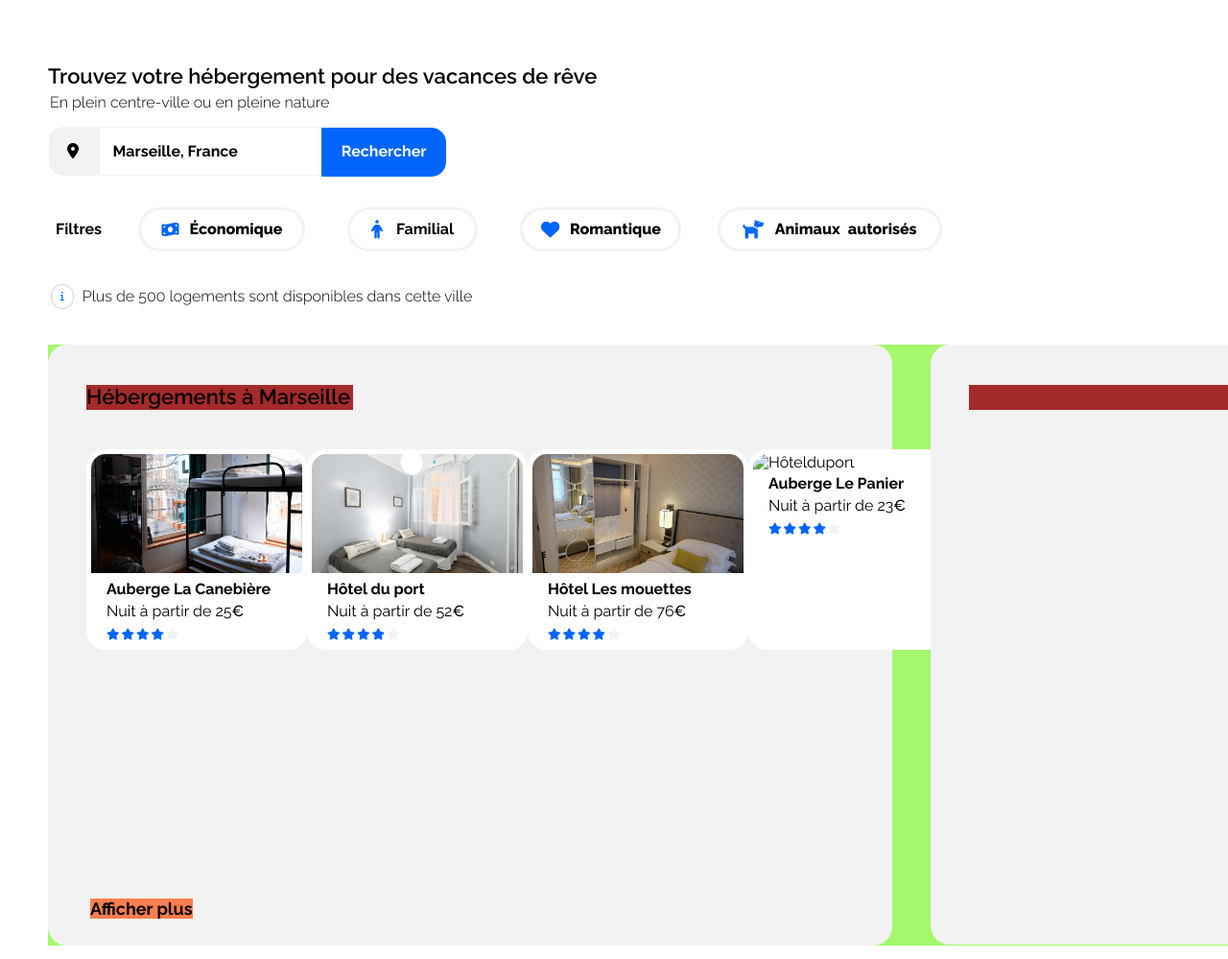
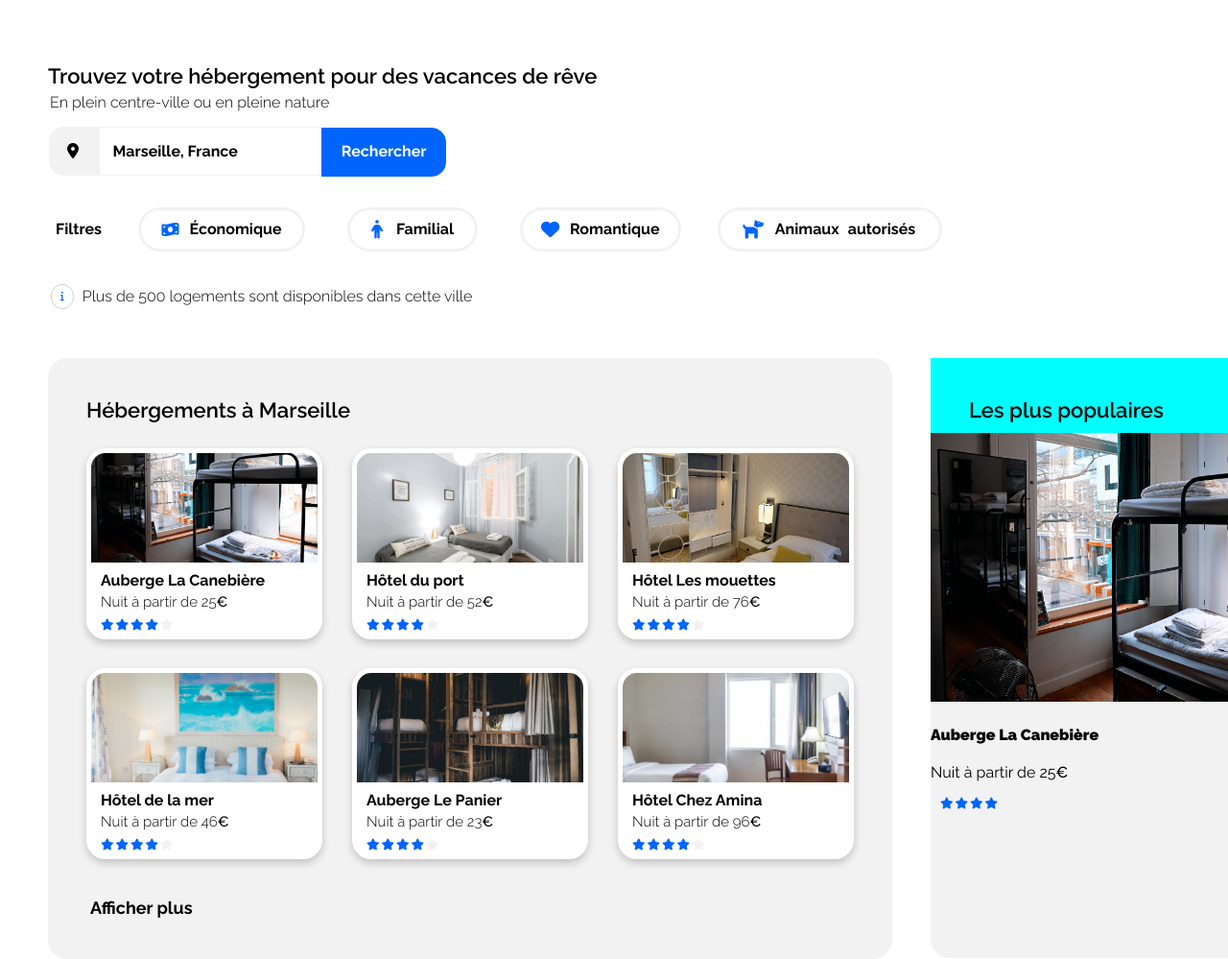
Before and after one commit to Tonio2023/Dossier-VS-CODE, a plain HTML site: page index.html in a window 1280 px wide. Shown: the part 68-1067 px from the top of the page at 96% size. Drawn offline with Linux system fonts and the light colour scheme.

Commit message:
projet 2 50%

```diff
--- a/Css/style.css
+++ b/Css/style.css
@@ -235,7 +235,7 @@ input::placeholder {
     margin: 0;
     width: 90px;
     font-family: 'Raleway', sans-serif;
-    font-weight: 800;
+    font-weight: 700;
     text-align: center;
     height: 40px;
     display: flex;
@@ -329,7 +329,7 @@ input::placeholder {
     margin: 0;
     width: 110px;
     font-family: 'Raleway', sans-serif;
-    font-weight: 800;
+    font-weight: 700;
     text-align: center;
     height: 40px;
     display: flex;
@@ -375,7 +375,7 @@ input::placeholder {
     margin: 0;
     width: 90px;
     font-family: 'Raleway', sans-serif;
-    font-weight: 800;
+    font-weight: 700;
     text-align: center;
     height: 40px;
     display: flex;
@@ -424,8 +424,7 @@ input::placeholder {
 .Conteneurcards {
     display: flex;
     flex-direction: row;
-    background-color:rgb(163, 248, 107) ;
-    margin-top: 25px;
+    margin-top: 39px;
     margin-left: 50px;
     width: 1340px;
     height: 626px;
@@ -442,7 +441,6 @@ input::placeholder {
 }
 
 h2 {
-    background-color: brown;
     font-family: 'Raleway', sans-serif;
     width: 278px;
     height: 26px;
@@ -455,30 +453,36 @@ h2 {
 /***************************cards1*******************************/
 .cards1 {
     display: flex;
+    flex-wrap: wrap;
     flex-direction: row;
     height: 428px;
     width: 800px;
     margin-left:40px;
-    margin-top: 23px;
+    margin-left: 40px;
+    margin-top: 8px;
+
 
 }
 
 /*******************card1*********************/
 
 .card1 {
-    width: 246px;
-    height: 199px;
+    width: 236px;
+    height: 189px;
     border-radius: 20px;
     border-color: white;
     border-width: 5px;
     border-style: solid;
     background-color: white;
+    box-shadow: 0 4px 8px 0 rgba(0,0,0,0.2);
+    transition: 0.3s;
 }
 .card1 img {
-    height:124px;
+    height:114px;
     object-fit:cover;
     width:100%;
     border-radius: 15px 15px 0 0;
+
 }
 .card1 h4 {
     width: 204px;
@@ -488,36 +492,41 @@ h2 {
     font-weight: 500;
     font-size: 16px;
     line-height: 19px;
-
     color: #000000;
     margin:0;
-    margin-left: 16px;
-    margin-top: 2px;
+    margin-left: 10px;
+    margin-top: 4px;
 }
 
 .card1 p {
-    margin-left: 16px;
+    margin-left: 10px;
     margin-top: 9px;
     margin-bottom: 0;
+    font-weight: 300;
+    font-size:15px;
 }
 
 
 /*********card2**********/
 
 .card2 {
-    width: 246px;
-    height: 199px;
+    width: 236px;
+    height: 189px;
     border-radius: 20px;
     border-color: white;
     border-width: 5px;
     border-style: solid;
     background-color: white;
+    box-shadow: 0 4px 8px 0 rgba(0,0,0,0.2);
+    transition: 0.3s;
+    margin-left: 31px;
 }
 .card2 img {
-    height:124px;
+    height:114px;
     object-fit:cover;
     width:100%;
     border-radius: 15px 15px 0 0;
+
 }
 .card2 h4 {
     width: 204px;
@@ -527,36 +536,42 @@ h2 {
     font-weight: 500;
     font-size: 16px;
     line-height: 19px;
-
     color: #000000;
     margin:0;
-    margin-left: 16px;
-    margin-top: 2px;
+    margin-left: 10px;
+    margin-top: 4px;
 }
 
 .card2 p {
-    margin-left: 16px;
+    margin-left: 10px;
     margin-top: 9px;
     margin-bottom: 0;
+    font-weight: 300;
+    font-size:15px;
 }
+
 
 
 /***************card3****************/
 
 .card3 {
-    width: 246px;
-    height: 199px;
+    width: 236px;
+    height: 189px;
     border-radius: 20px;
     border-color: white;
     border-width: 5px;
     border-style: solid;
     background-color: white;
+    box-shadow: 0 4px 8px 0 rgba(0,0,0,0.2);
+    transition: 0.3s;
+    margin-left: 31px;
 }
 .card3 img {
-    height:124px;
+    height:114px;
     object-fit:cover;
     width:100%;
     border-radius: 15px 15px 0 0;
+
 }
 .card3 h4 {
     width: 204px;
@@ -566,17 +581,149 @@ h2 {
     font-weight: 500;
     font-size: 16px;
     line-height: 19px;
-
     color: #000000;
     margin:0;
-    margin-left: 16px;
-    margin-top: 2px;
+    margin-left: 10px;
+    margin-top: 4px;
 }
 
 .card3 p {
-    margin-left: 16px;
+    margin-left: 10px;
     margin-top: 9px;
     margin-bottom: 0;
+    font-weight: 300;
+    font-size:15px;
+}
+
+/**************card4*************/
+
+.card4 {
+    width: 236px;
+    height: 189px;
+    border-radius: 20px;
+    border-color: white;
+    border-width: 5px;
+    border-style: solid;
+    background-color: white;
+    box-shadow: 0 4px 8px 0 rgba(0,0,0,0.2);
+    transition: 0.3s;
+    margin-top: 30px;
+}
+.card4 img {
+    height:114px;
+    object-fit:cover;
+    width:100%;
+    border-radius: 15px 15px 0 0;
+
+}
+.card4 h4 {
+    width: 204px;
+    height: 15px;
+    font-family: 'Raleway';
+    font-style: normal;
+    font-weight: 500;
+    font-size: 16px;
+    line-height: 19px;
+    color: #000000;
+    margin:0;
+    margin-left: 10px;
+    margin-top: 4px;
+}
+
+.card4 p {
+    margin-left: 10px;
+    margin-top: 9px;
+    margin-bottom: 0;
+    font-weight: 300;
+    font-size:15px;
+}
+
+/***************card5*************/
+.card5 {
+    width: 236px;
+    height: 189px;
+    border-radius: 20px;
+    border-color: white;
+    border-width: 5px;
+    border-style: solid;
+    background-color: white;
+    box-shadow: 0 4px 8px 0 rgba(0,0,0,0.2);
+    transition: 0.3s;
+    margin-top: 30px;
+    margin-left: 31px;
+}
+.card5 img {
+    height:114px;
+    object-fit:cover;
+    width:100%;
+    border-radius: 15px 15px 0 0;
+
+}
+.card5 h4 {
+    width: 204px;
+    height: 15px;
+    font-family: 'Raleway';
+    font-style: normal;
+    font-weight: 500;
+    font-size: 16px;
+    line-height: 19px;
+    color: #000000;
+    margin:0;
+    margin-left: 10px;
+    margin-top: 4px;
+}
+
+.card5 p {
+    margin-left: 10px;
+    margin-top: 9px;
+    margin-bottom: 0;
+    font-weight: 300;
+    font-size:15px;
+}
+
+
+/**************card6*************/
+
+.card6 {
+    width: 236px;
+    height: 189px;
+    border-radius: 20px;
+    border-color: white;
+    border-width: 5px;
+    border-style: solid;
+    background-color: white;
+    box-shadow: 0 4px 8px 0 rgba(0,0,0,0.2);
+    transition: 0.3s;
+    margin-top: 30px;
+    margin-left: 31px;
+}
+.card6 img {
+    height:114px;
+    object-fit:cover;
+    width:100%;
+    border-radius: 15px 15px 0 0;
+
+}
+.card6 h4 {
+    width: 204px;
+    height: 15px;
+    font-family: 'Raleway';
+    font-style: normal;
+    font-weight: 500;
+    font-size: 16px;
+    line-height: 19px;
+    color: #000000;
+    margin:0;
+    margin-left: 10px;
+    margin-top: 4px;
+}
+
+.card6 p {
+    margin-left: 10px;
+    margin-top: 9px;
+    margin-bottom: 0;
+    font-weight: 300;
+    font-size:15px;
 }
 
 
@@ -588,7 +735,7 @@ h2 {
 
 .stars {
     display: flex;
-    margin-left: 16px;
+    margin-left: 10px;
     margin-top: 9px;
     margin-bottom: 11px;
     height: 12px;
@@ -610,7 +757,6 @@ h2 {
 .Afficherplus {
     display: flex;
     text-decoration: none;
-    background-color: coral;
     width: 107px;
     height: 21px;
     font-family: 'Raleway', sans-serif;
@@ -640,6 +786,7 @@ color: #000000;
 /*********************BLOCK2************************/
 .Block2 {
     display: flex;
+    flex-direction: column;
     background-color:#F2F2F2;
     font-family: 'Raleway', sans-serif;
     width: 420px;
@@ -648,3 +795,25 @@ color: #000000;
     border-radius: 20px;
 
 }
+
+
+.lespluspop {
+    display: flex;
+    height: 78px;
+    width: 378px;
+    background-color: aqua;
+
+}
+
+.lespluspop i {
+    margin-top: 45px;
+    padding-left: 46px;
+    font-size:larger;
+    color: #0065FC;
+}
+
+.cards2 {
+    display: flex;
+    flex-wrap: wrap;
+    flex-direction: column;
+}
--- a/index.html
+++ b/index.html
@@ -112,9 +112,23 @@
                                 </div>
                             </div>
                         </div>
-                        <div class="card3"><!--card3--->
-                            <img src="" alt="Hôtelduport" style="width:100%">
-                            <div class="container3">
+                        <div class="card4"><!--card4--->
+                            <img src="Images/Images Booki/hebergements/2_large/annie-spratt-Eg1qcIitAuA-unsplash.jpg" alt="Hôteldelamer" style="width:100%">
+                            <div class="container4">
+                                <h4><b>Hôtel de la mer</b></h4>
+                                <p>Nuit à partir de 46<span class="euro">€<span></p>
+                                <div class="stars">
+                                <i class="fa-solid fa-star"></i>
+                                <i class="fa-solid fa-star"></i>
+                                <i class="fa-solid fa-star"></i>
+                                <i class="fa-solid fa-star"></i>
+                                <i class="fa-solid fa-star opacit"></i>
+                                </div>
+                            </div>
+                        </div>
+                        <div class="card5"><!--card5--->
+                            <img src="Images/Images Booki/hebergements/3_medium/nicate-lee-kT-ZyaiwBe0-unsplash.jpg" alt="AubergeLePanier" style="width:100%">
+                            <div class="container5">
                                 <h4><b>Auberge Le Panier</b></h4>
                                 <p>Nuit à partir de 23<span class="euro">€<span></p>
                                 <div class="stars">
@@ -126,11 +140,36 @@
                                 </div>
                             </div>
                         </div>
-                        <div class="card4"><!--card4--->
-                            <img src="Images/Images Booki/hebergements/3_medium/nicate-lee-kT-ZyaiwBe0-unsplash.jpg" alt="Hôtelduport" style="width:100%">
-                            <div class="container4">
-                                <h4><b>Hôtel de la mer</b></h4>
-                                <p>Nuit à partir de 46<span class="euro">€<span></p>
+                        <div class="card6"><!--card6--->
+                            <img src="Images/Images Booki/hebergements/2_large/febrian-zakaria-M6S1WvfW68A-unsplash.jpg" alt="HôtelChezAmina" style="width:100%">
+                            <div class="container6">
+                                <h4><b>Hôtel Chez Amina</b></h4>
+                                <p>Nuit à partir de 96<span class="euro">€<span></p>
+                                <div class="stars">
+                                <i class="fa-solid fa-star"></i>
+                                <i class="fa-solid fa-star"></i>
+                                <i class="fa-solid fa-star"></i>
+                                <i class="fa-solid fa-star"></i>
+                                <i class="fa-solid fa-star opacit"></i>
+                                </div>
+                            </div>
+                        </div>
+                    </div>
+                    <div><a class="Afficherplus" href="#Afficherplus">Afficher plus</a></div>
+
+                </div>
+
+                <div class="Block2"><!----------------------BLOCK 2------------------------------>
+                    <div class="lespluspop">
+                        <h2>Les plus populaires</h2>
+                        <i class="fa-solid fa-chart-line"></i>
+                    </div>
+                    <div class="cards2"><!---------cards2---------->
+                        <div class="card7"><!--card7--->
+                            <img src="Images/Images Booki/hebergements/3_medium/marcus-loke-WQJvWU_HZFo-unsplash.jpg" alt="AubergeLaCanabiere" style="width:100%">
+                            <div class="container1">
+                                <h4><b>Auberge La Canebière</b></h4>
+                                <p>Nuit à partir de 25<span class="euro">€<span></p>
                                 <div class="stars">
                                 <i class="fa-solid fa-star"></i>
                                 <i class="fa-solid fa-star"></i>
@@ -145,14 +184,8 @@
 
 
 
+                    </div>
 
-                    </div>
-                    <div><a class="Afficherplus" href="#Afficherplus">Afficher plus</a></div>
-
-                </div>
-
-                <div class="Block2"><!----------------------BLOCK 2------------------------------>
-                    <h2></h2>
 
 
 
```
